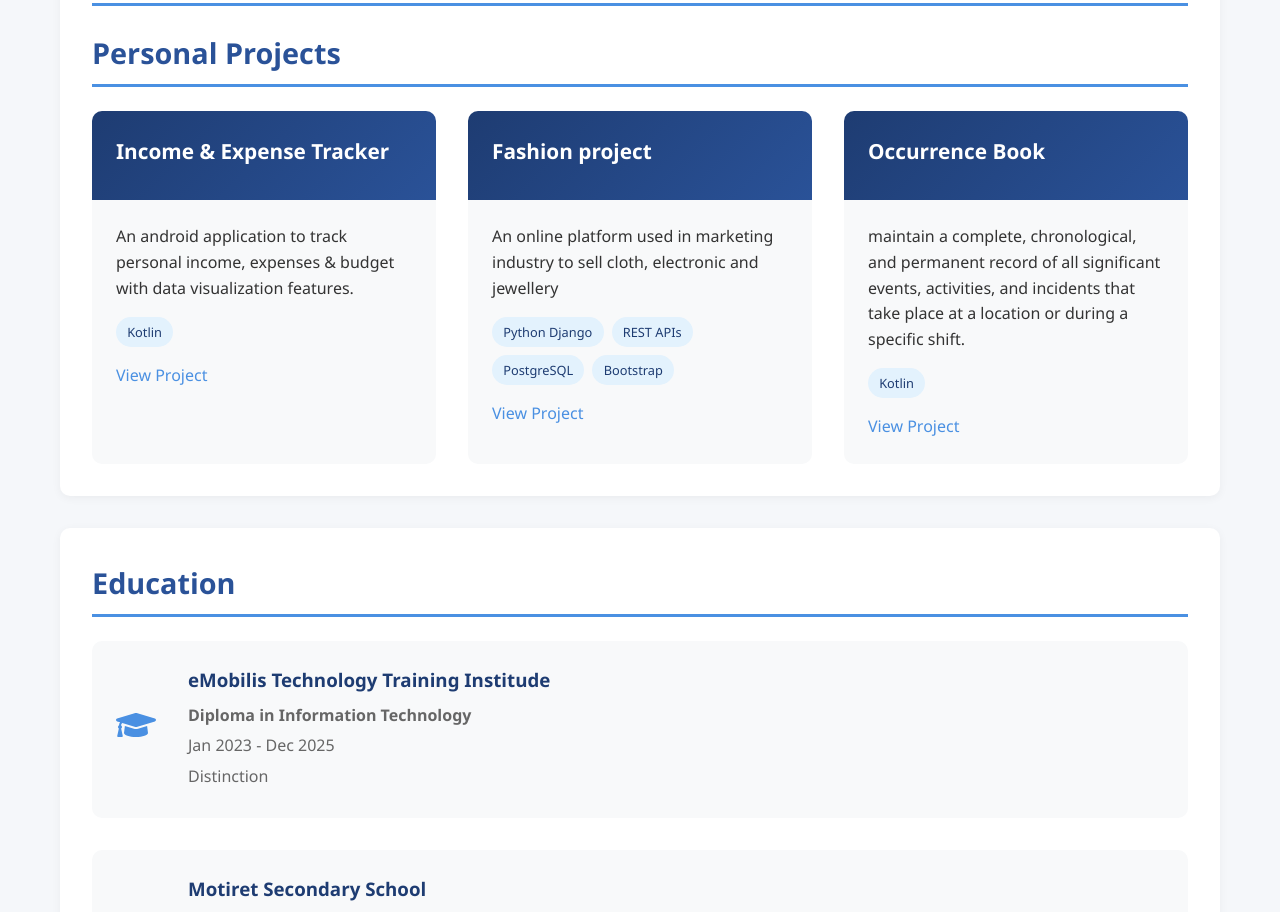
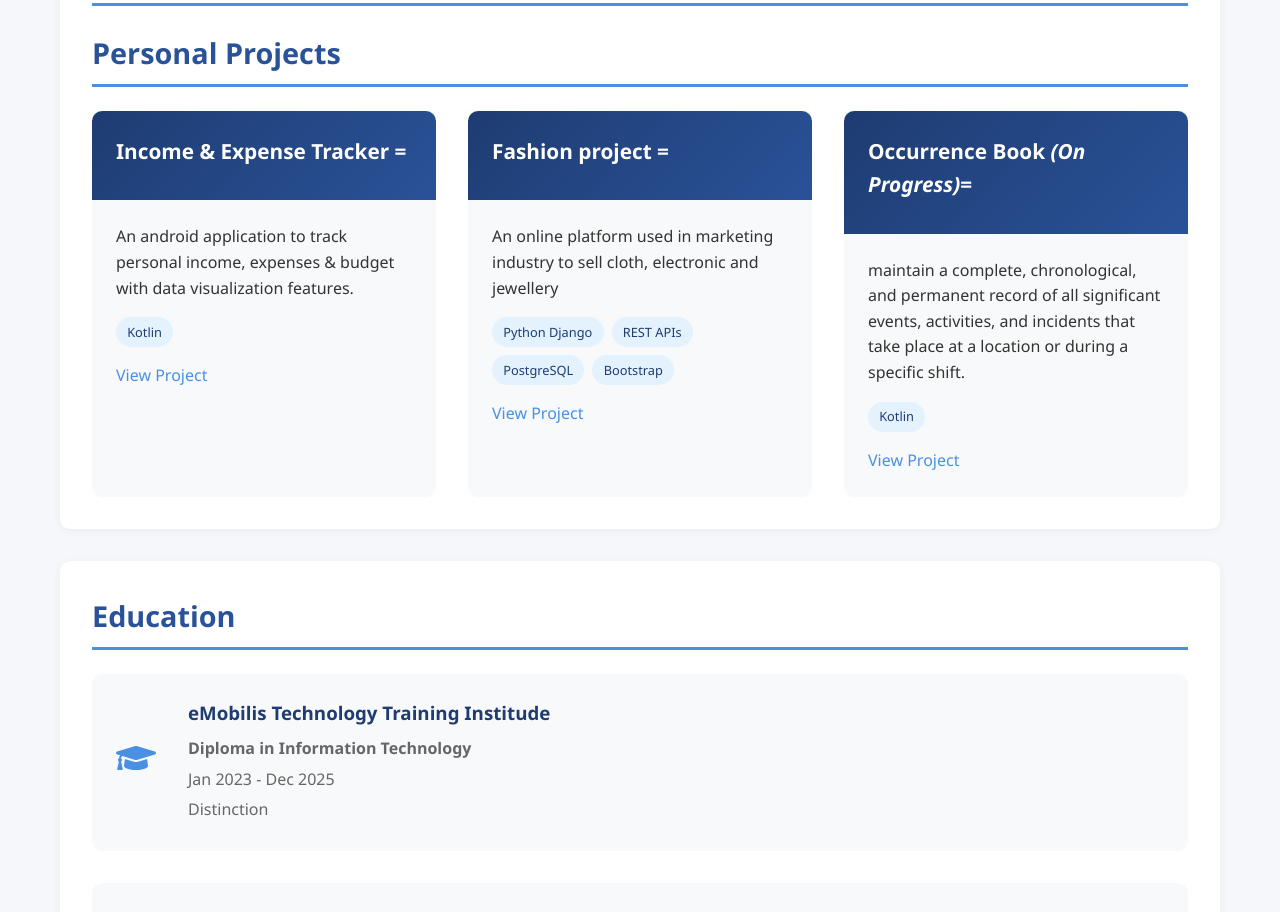
Before and after one commit to Alphonce08/portfolio, a React (Create React App) app: page / in a window 1280 px wide. Shown: the part 2200-3112 px from the top of the page. Built offline with nearby package versions, Linux system fonts and the light colour scheme.

Commit message:
...Update...

```diff
--- a/src/components/Projects.js
+++ b/src/components/Projects.js
@@ -54,7 +54,7 @@ const Projects = () => {
         {personalProjects.map((project, index) => (
           <div key={index} className="project-card">
             <div className="project-header">
-              <h3>{project.name}</h3>
+              <h3>{project.name} {project.status && <em> ({project.status})</em>}= </h3>
             </div>
             <div className="project-body">
               <p>{project.description}</p>
```
